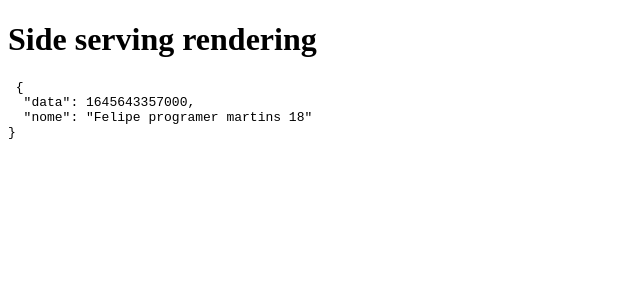
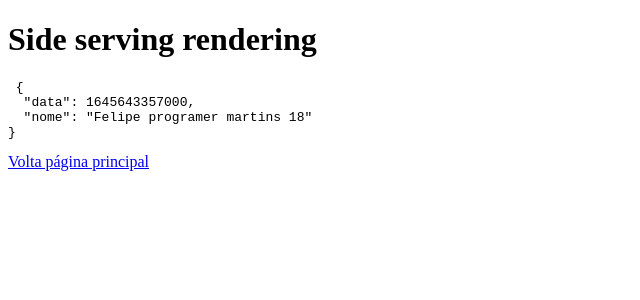
Before and after one commit to felipe-programador-18/createallnext, a Next.js app: page /ssr in a window 1280 px wide. Shown: the top 300 px of the page, without its empty margins (0-640 px from the left). Built offline with nearby package versions, Linux system fonts and the light colour scheme.

Commit message:
c10- practice more

```diff
--- a/pages/ssr.js
+++ b/pages/ssr.js
@@ -1,6 +1,8 @@
 //practice and remeber about side serving rendering
 //is very well because is page lot fast
 // when a page have lot acess is better way to working is side serving rendering
+import Link from "next/link"
+
 
 const Ssr = (props) =>{
 
@@ -9,6 +11,10 @@
       <h1>Side serving rendering</h1>
 
       <pre> {JSON.stringify(props, null, 2)}  </pre>
+
+      <Link href='/'>
+      <a>Volta página principal</a>
+      </Link>
 
       </>
   )
```
